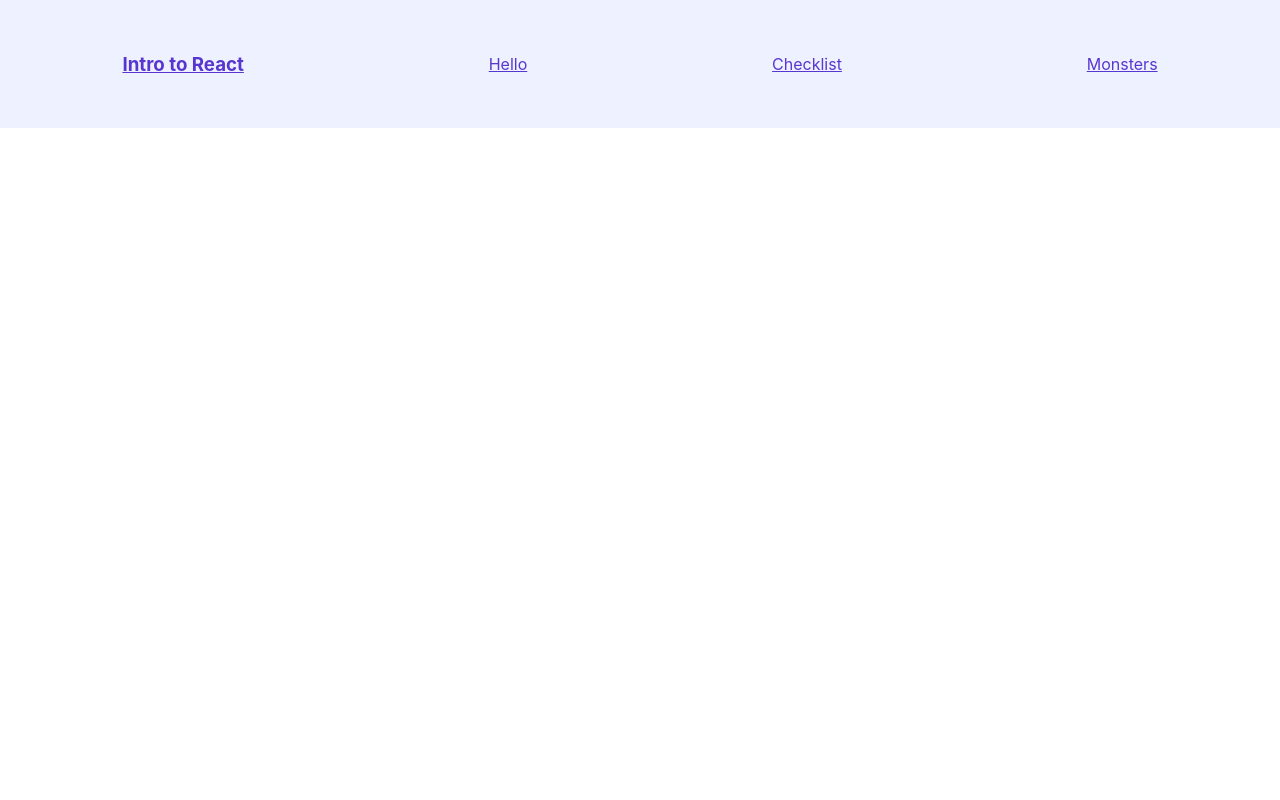
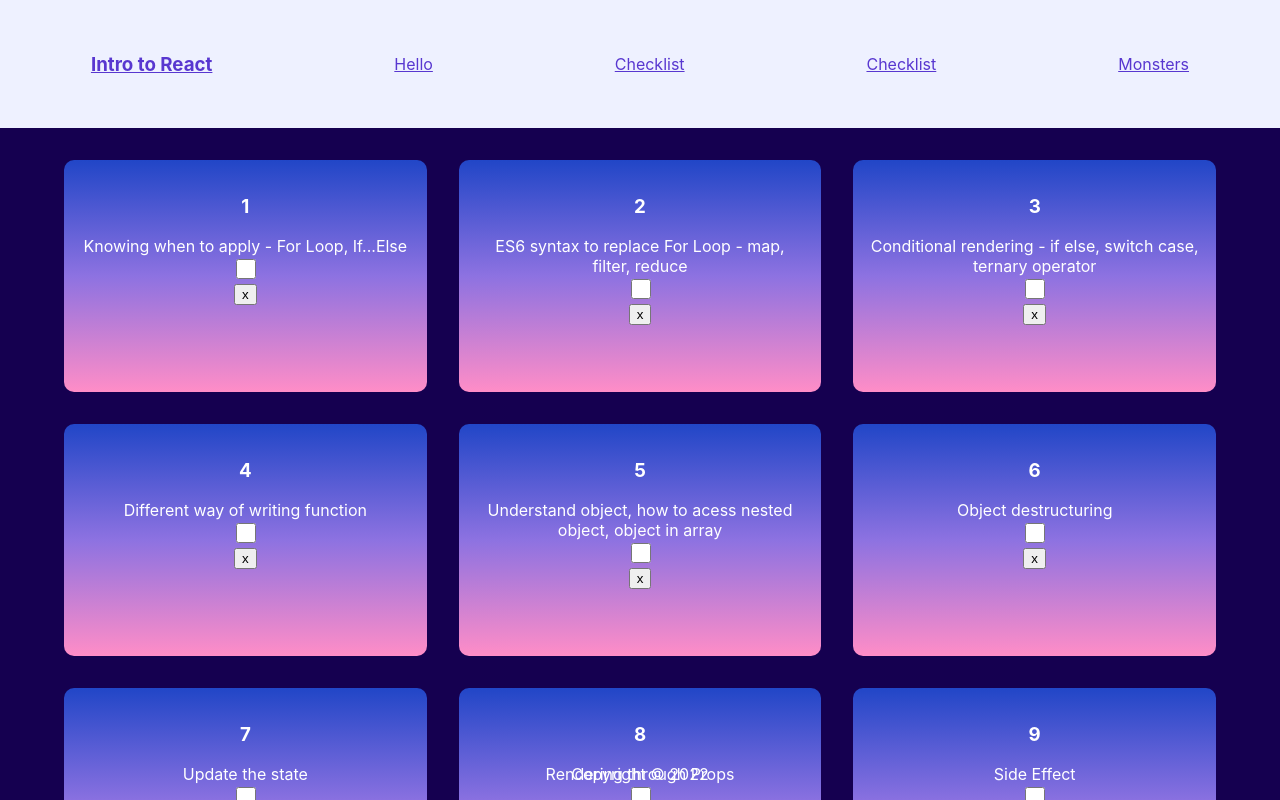
Before and after one commit to ITwhitecliffe/react-checklist, a React (Create React App) app: page /react in a window 1280 px wide. Shown: the top 800 px of the page. Built offline with nearby package versions, Linux system fonts and the light colour scheme.

Commit message:
update misiing link

```diff
--- a/src/App.js
+++ b/src/App.js
@@ -1,13 +1,13 @@
 import './App.css';
 import Home from './component/Home';
 import { Routes, Route } from "react-router-dom";
-import TodoApp from './component/reactChecklist/TodoApp';
-import TodoForm from './component/todolist/TodoForm';
-// import Hello from './component/hello/Hello';
+import ReactChecklistPage from './component/reactChecklist/ReactChecklistPage';
+import TodoForm from './component/reactChecklist/TodoForm';
 import Greeting from './component/hello/Greeting';
 import Checklist from './component/simpleChecklist/Checklist';
 import MonstersPage from './component/monsters/MonstersPage';
 import Header from './component/header/Header';
+import ChecklistApp from './component/reactChecklist/ReactChecklistPage';
 
 function App() {
   return (
@@ -15,8 +15,8 @@
       <Header/>
       <Routes>
         <Route exact path="/" element={<Home />} />
-        <Route exact path="/todos" element={<TodoApp />} />
-        <Route exact path="/edit" element={<TodoForm />} />
+        <Route exact path="/react" element={<ReactChecklistPage />} />
+        {/* <Route exact path="/edit" element={<TodoForm />} /> */}
         <Route exact path="/hello" element={<Greeting />} />
         <Route exact path="/checklist" element={<Checklist />} />
         <Route exact path="/monsters" element={<MonstersPage />} />
--- a/src/component/Home.jsx
+++ b/src/component/Home.jsx
@@ -5,7 +5,7 @@
 import './home.css'
 
 export default function Home() {
-    const [checked, setChecked] =useState(false);
+    const [checked, setChecked] = useState(false);
     const navigate = useNavigate()
     const handleChange = () => {
         setChecked(!checked);
--- a/src/component/header/Header.jsx
+++ b/src/component/header/Header.jsx
@@ -8,6 +8,7 @@
     <div className='column-12'>
        <Link className="btn-link" to={'/'}><h3>Intro to React</h3></Link>
        <Link className="btn-link" to={'/hello'}>Hello</Link>
+       <Link className="btn-link" to={'/react'}>Checklist</Link>
        <Link className="btn-link" to={'/checklist'}>Checklist</Link>
        <Link className="btn-link" to={'/monsters'}>Monsters</Link>
     </div>
--- a/src/component/reactChecklist/TodoList.jsx
+++ b/src/component/reactChecklist/ReactChecklist.jsx
@@ -3,7 +3,7 @@
 import Checker from './Checker'
 import Todo from './Todo'
 
-function TodoList({todos, todoOperations}) {
+function ReactChecklist({todos, todoOperations}) {
 // function StudyList(props) {
 
 
@@ -23,4 +23,4 @@
   )
 }
 
-export default TodoList
+export default ReactChecklist
--- a/src/component/reactChecklist/TodoApp.jsx
+++ b/src/component/reactChecklist/ReactChecklistPage.jsx
@@ -2,10 +2,9 @@
 import { useState } from 'react'
 import TodoData from '../../data/todo'
 import Footer from '../footer/Footer'
-import Header from '../header/Header'
-import TodoList from './TodoList'
+import ReactChecklist from './ReactChecklist'
 
-function TodoApp() {
+function ReactChecklistPage() {
     const [todos, setTodos] = useState(TodoData)
 
     const removeItem = (todo) => {
@@ -29,10 +28,10 @@
   return (
     <div className='page'>
       {/* <StudyList todos={todos} removeTodo={removeItem} editTodo={editTodo}/> */}
-      <TodoList todos={todos} todoOperations={todoOperations}/>
+      <ReactChecklist todos={todos} todoOperations={todoOperations}/>
       <Footer/>
     </div>
   )
 }
 
-export default TodoApp
+export default ReactChecklistPage
```
